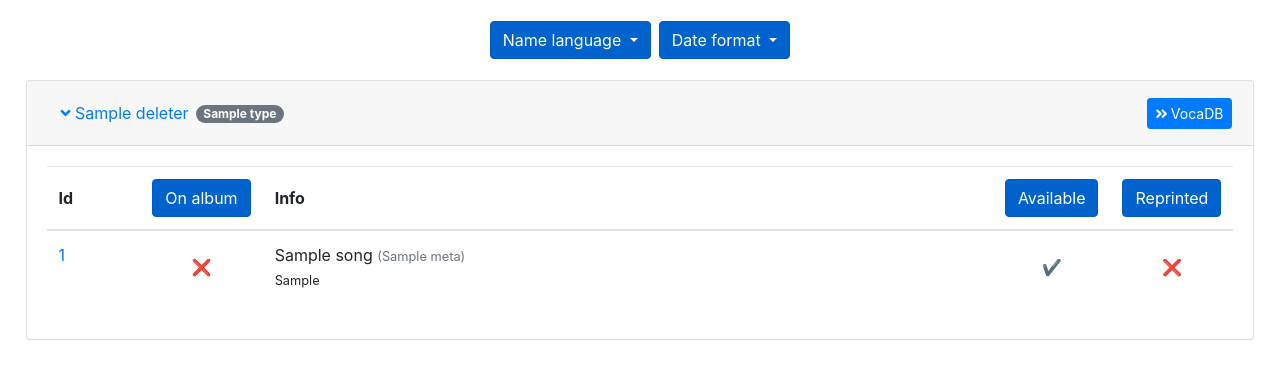
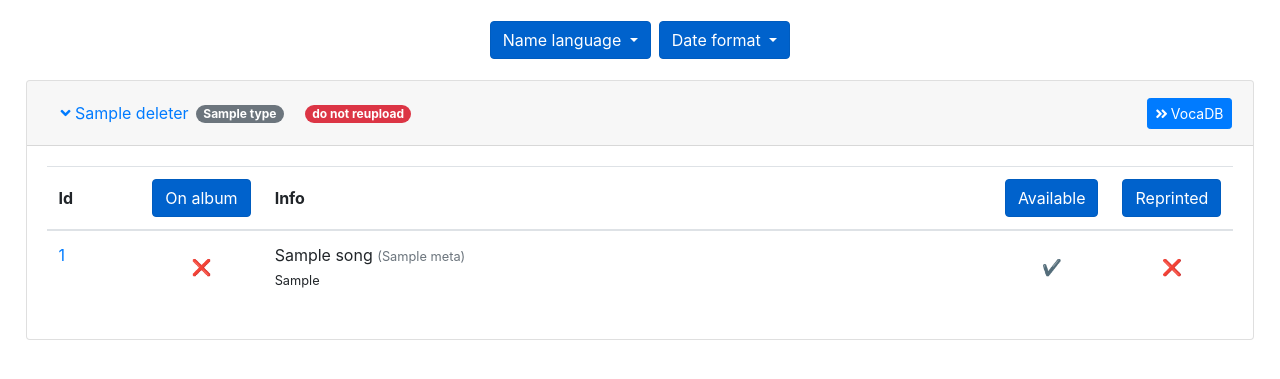
Before and after one commit to kateabr/deleters-tracker, a Flask app: template templates/index.html in a window 1280 px wide. Shown: the top 379 px of the page. Run offline with Flask 2, Linux system fonts and the light colour scheme; the template is opened without the code that fills it: most values are stand-ins (such as "Sample title", 1, 10 or a date in 2020); some libraries are stand-ins or nearby versions.

Commit message:
added "do not reupload" badge

```diff
--- a/app.py
+++ b/app.py
@@ -24,6 +24,7 @@ class Deleter:
     name: str
     id: str
     type: str
+    can_reprint: bool
 
 
 @dataclass
@@ -52,11 +53,12 @@ def load_deleters(lang):
 
     for off_mult, count in loop:
         deleters = json.loads(requests.get(
-            f"https://vocadb.net/api/artists?start={50 * off_mult}&tagId%5B%5D=7765&maxResults={count}&lang={lang}").text)
+            f"https://vocadb.net/api/artists?start={50 * off_mult}&tagId%5B%5D=7765&maxResults={count}&lang={lang}&fields=Tags").text)
         for deleter in deleters['items']:
             deleters_clean.append(Deleter(name=deleter['name'],
                                           id=deleter['id'],
-                                          type=deleter['artistType']))
+                                          type=deleter['artistType'],
+                                          can_reprint=len([tag for tag in deleter['tags'] if tag['tag']['id'] == 1695]) < 1))
     return deleters_clean
 
 
--- a/templates/index.html
+++ b/templates/index.html
@@ -92,6 +92,13 @@
                                         {{ deleter.type[0] }}
                                     </span>
                                 </button>
+                                {% if not deleter.can_reprint %}
+                                <small>
+                                    <span class="badge badge-pill badge-danger mb-0 mt-1" style="margin-left: 3px">
+                                            do not reupload
+                                    </span>
+                                </small>
+                                {% endif %}
                             </td>
                             <td style="width: 10%" class="text-right">
                                 <a type="button" class="btn btn-primary btn-sm"
@@ -171,6 +178,7 @@
                                 <button class="btn btn-link"
                                         onclick="refresh({{ deleter.id|safe }})">
                                     <i class="fas fa-angle-right"></i> {{ deleter.name }}
+
                                     {% if deleter.type[0] == 'P' %}
                                     <span class="badge badge-pill badge-primary mb-0" style="margin-left: 3px">
                                     {% elif deleter.type[0] == 'C' %}
@@ -181,6 +189,13 @@
                                         {{ deleter.type[0] }}
                                     </span>
                                 </button>
+                                {% if not deleter.can_reprint %}
+                                <small>
+                                    <span class="badge badge-pill badge-danger mb-0 mt-1" style="margin-left: 3px">
+                                            do not reupload
+                                    </span>
+                                </small>
+                                {% endif %}
                             </td>
                             <td style="width: 10%" class="text-right"><a type="button" class="btn btn-primary btn-sm"
                                                       href="https://vocadb.net/Ar/{{ deleter.id }}" target="_blank">
```
